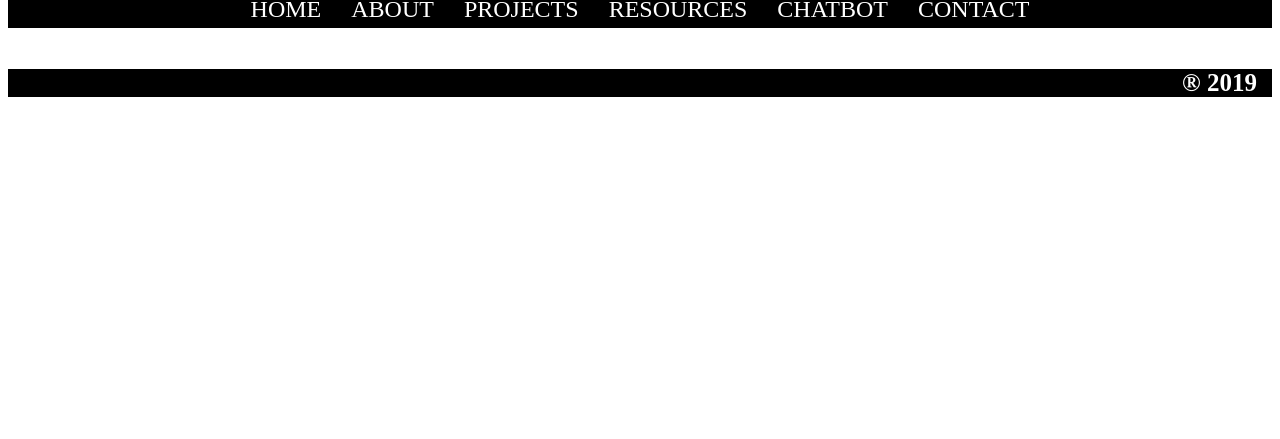
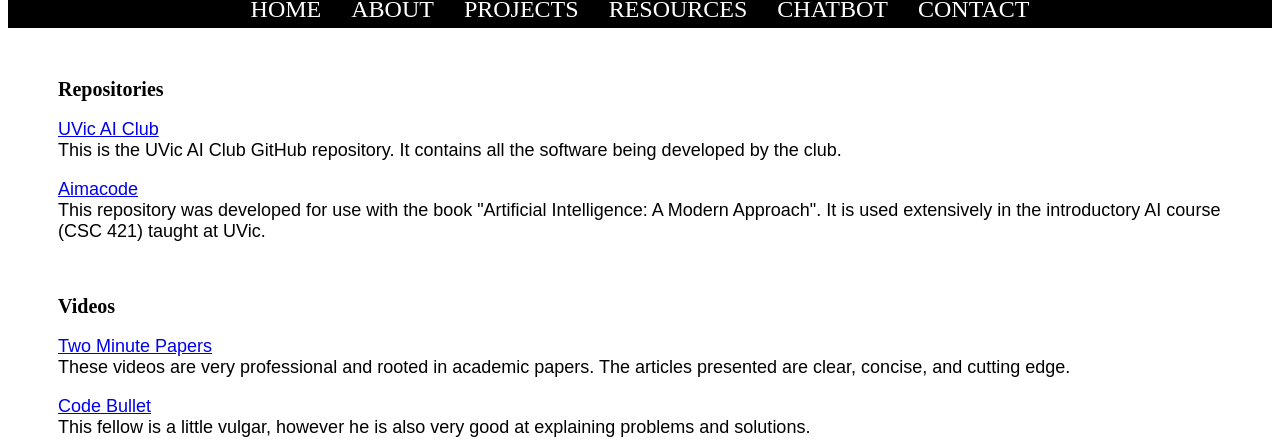
Before and after one commit to uvicaiclub/ai-club-website, a React (Create React App) app: page /resources in a window 1280 px wide. Shown: the part 371-810 px from the top of the page. Built offline with nearby package versions, Linux system fonts and the light colour scheme; the HTML template or start-up script is replaced by a standard one.

Commit message:
updated naming conventions

```diff
--- a/src/app.tsx
+++ b/src/app.tsx
@@ -3,7 +3,7 @@
 import HomePage from './domain/home_page';
 import AboutPage from './domain/about_page';
 import ContactPage from './domain/contact_page';
-import ResourcePage from './domain/resources_page';
+import ResourcesPage from './domain/resources_page';
 import ProjectPage from './domain/projects_page';
 import ChatbotPage from './domain/chatbot_page';
 
@@ -22,7 +22,7 @@
           <Route path="/about" component={AboutPage} />
           <Route path="/contact" component={ContactPage} />
           <Route path="/projects" component={ProjectPage} />
-          <Route path="/resource" component={ResourcePage} />
+          <Route path="/resources" component={ResourcesPage} />
           <Route path="/chatbot" component={ChatbotPage} />
         </Switch>
     </Router>
--- a/src/components/header.tsx
+++ b/src/components/header.tsx
@@ -14,7 +14,7 @@
               <li><Link to="/">Home</Link></li>
               <li><Link to="/about">About</Link></li>
               <li><Link to="/projects">Projects</Link></li>
-              <li><Link to="/resource">Resources</Link></li>
+              <li><Link to="/resources">Resources</Link></li>
               <li><Link to="/chatbot">ChatBot</Link></li>
               <li><Link to="/contact">Contact</Link></li>
             </ul>
--- a/src/domain/resources_page.tsx
+++ b/src/domain/resources_page.tsx
@@ -4,7 +4,7 @@
 import adversarial from "../resources/UNSUPERVISED REPRESENTATION LEARNING WITH DEEP CONVOLUTIONAL GENERATIVE ADVERSARIAL NETWORKS.pdf"
 import nnevaluation from "../resources/Using Neural Networks For Evaluation in Heuristic Search Algorithm.pdf"
 
-const ResourcePage = () => {
+const ResourcesPage = () => {
 
   return (
     <main>
@@ -33,4 +33,4 @@
   )
 }
 
-export default ResourcePage
+export default ResourcesPage
```
